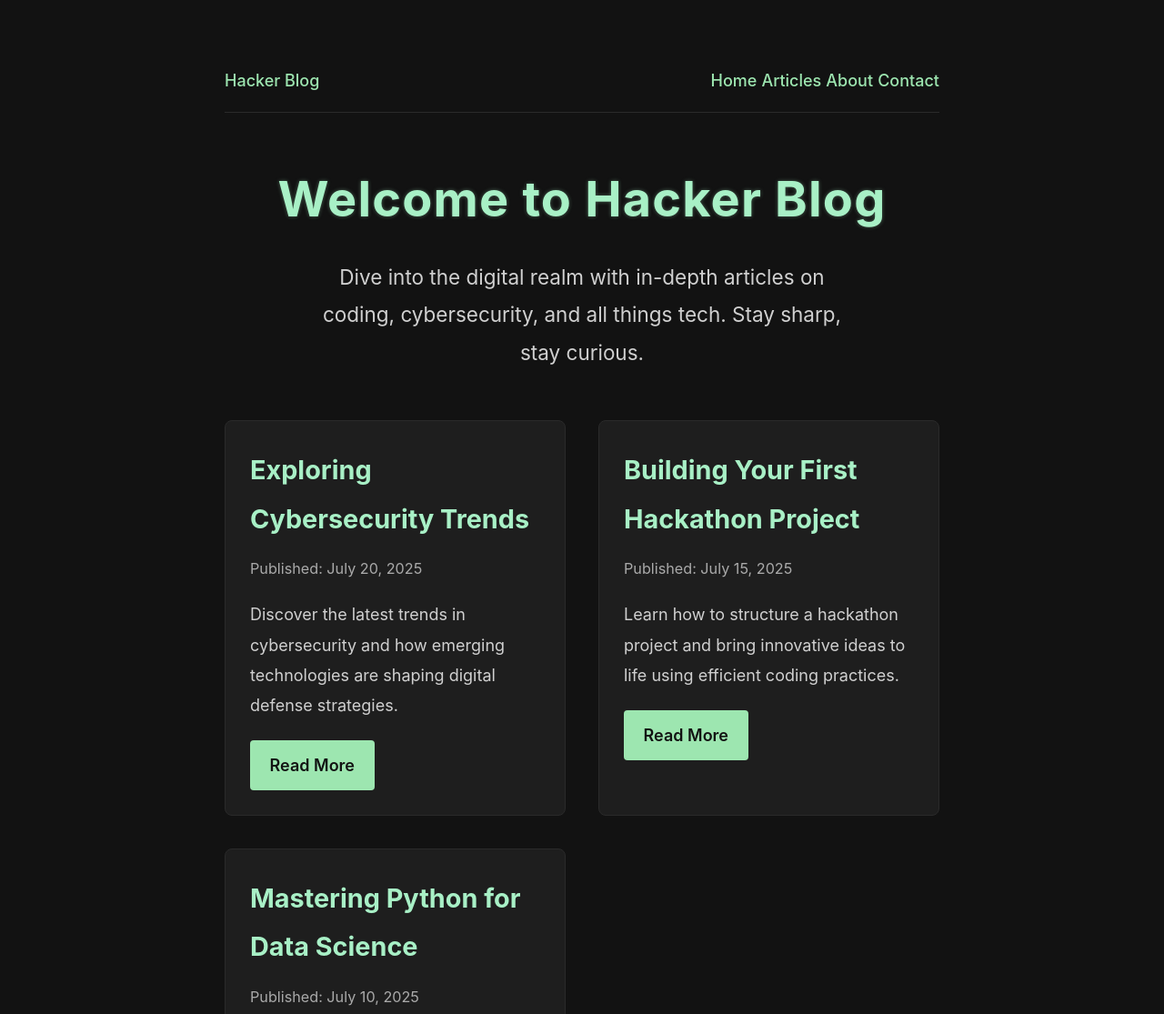
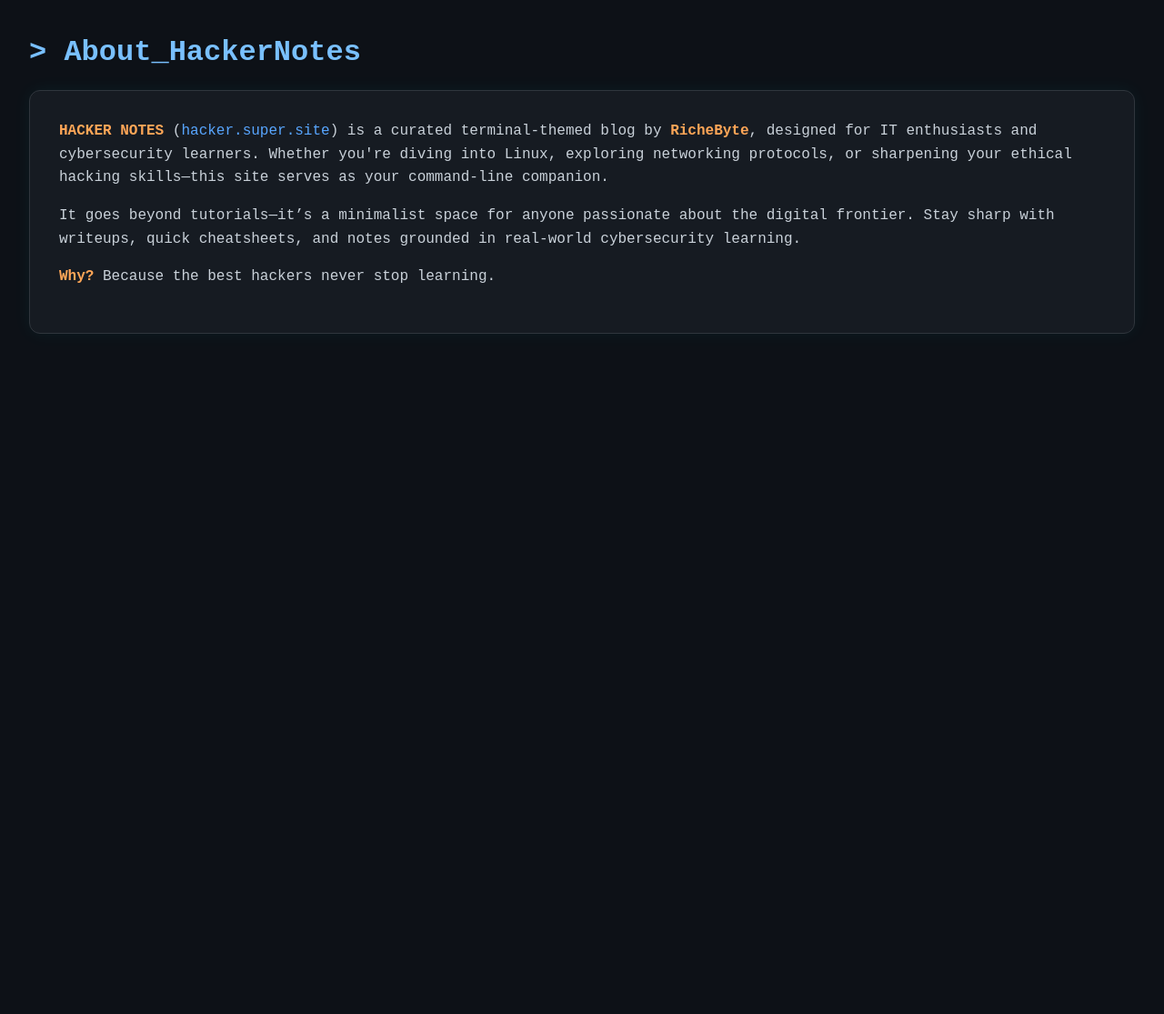
Before and after one commit to RicheByte/bugBountyTrackerPro, a plain HTML site: page index.html in a window 1280 px wide. Shown: the top 1115 px of the page at 91% size. After the commit the page ends 800 px from the top, so only its background shows below. Drawn offline with Linux system fonts and the light colour scheme.

Commit message:
Update index.html changed plan

```diff
--- a/index.html
+++ b/index.html
@@ -1,193 +1,81 @@
 <!DOCTYPE html>
 <html lang="en">
 <head>
-  <meta charset="UTF-8">
-  <meta name="viewport" content="width=device-width, initial-scale=1">
-  <title>Hacker Blog - Home</title>
-  <!-- You can either link to an external CSS file or include the CSS inline. -->
+  <meta charset="UTF-8" />
+  <meta name="viewport" content="width=device-width, initial-scale=1.0"/>
+  <title>About | Hacker Notes</title>
   <style>
-    /* 🌙 Elegant Matrix-Inspired Dark Theme with Enhanced Readability */
-
-    /* Global Reset and Base Setup */
-    *,
-    *::before,
-    *::after {
-        margin: 0;
-        padding: 0;
-        box-sizing: border-box;
-    }
-
-    html {
-        font-size: 18px;
-        font-family: 'Inter', -apple-system, BlinkMacSystemFont, "Segoe UI", Roboto, Helvetica, Arial, sans-serif;
-        background-color: #121212;
-        color: #dcdcdc;
-        line-height: 1.85;
-        scroll-behavior: smooth;
+    /* Base Reset */
+    * {
+      margin: 0;
+      padding: 0;
+      box-sizing: border-box;
     }
 
     body {
-        max-width: 840px;
-        margin: 3rem auto;
-        padding: 0 1.5rem;
+      font-family: 'Courier New', Courier, monospace;
+      background-color: #0d1117;
+      color: #c9d1d9;
+      line-height: 1.6;
+      padding: 2rem;
     }
 
-    /* Navigation */
-    .main-nav {
-        display: flex;
-        justify-content: space-between;
-        align-items: center;
-        gap: 1.5rem;
-        padding: 1rem 0;
-        border-bottom: 1px solid #2a2a2a;
-        margin-bottom: 2.5rem;
+    a {
+      color: #58a6ff;
+      text-decoration: none;
     }
 
-    .main-nav a {
-        color: #9de6b0;
-        text-decoration: none;
-        font-weight: 500;
-        transition: color 0.25s ease-in-out;
+    a:hover {
+      text-decoration: underline;
     }
 
-    .main-nav a:hover {
-        color: #ffffff;
+    .section-title {
+      font-size: 2rem;
+      color: #79c0ff;
+      margin-bottom: 1rem;
     }
 
-    /* Hero Section */
-    .hero {
-        text-align: center;
-        margin-bottom: 3rem;
-    }
-    .hero h1 {
-        font-size: 3rem;
-        color: #a8f0c6;
-        letter-spacing: 1.2px;
-        margin-bottom: 0.8rem;
-        text-shadow: 0 0 4px rgba(168, 240, 198, 0.35);
-    }
-    .hero p {
-        font-size: 1.25rem;
-        max-width: 600px;
-        margin: 0 auto;
-        color: #d0d0d0;
+    .about-container {
+      background-color: #161b22;
+      border: 1px solid #30363d;
+      border-radius: 12px;
+      padding: 2rem;
+      box-shadow: 0 0 20px rgba(0, 255, 255, 0.05);
     }
 
-    /* Articles Cards Grid */
-    .cards-grid {
-        display: grid;
-        grid-template-columns: repeat(auto-fit, minmax(280px, 1fr));
-        gap: 2rem;
-        margin-bottom: 3rem;
+    .about-text p {
+      margin-bottom: 1rem;
     }
 
-    .card {
-        background: #1e1e1e;
-        padding: 1.5rem;
-        border: 1px solid #2a2a2a;
-        border-radius: 8px;
-        transition: transform 0.3s ease, box-shadow 0.3s ease;
+    .about-text strong {
+      color: #ffa657;
     }
 
-    .card:hover {
-        transform: translateY(-5px);
-        box-shadow: 0 5px 15px rgba(157, 230, 176, 0.3);
-    }
+    @media (max-width: 600px) {
+      body {
+        padding: 1rem;
+      }
 
-    .card h2 {
-        font-size: 1.6rem;
-        margin-bottom: 0.8rem;
-        color: #a8f0c6;
-    }
-
-    .card p {
-        font-size: 1rem;
-        margin-bottom: 1.2rem;
-        color: #d0d0d0;
-    }
-
-    .card .meta {
-        font-size: 0.9rem;
-        color: #aaa;
-        margin-bottom: 1rem;
-    }
-
-    .card a {
-        display: inline-block;
-        padding: 0.6rem 1.2rem;
-        background: #9de6b0;
-        color: #121212;
-        text-decoration: none;
-        border-radius: 4px;
-        font-weight: 600;
-        transition: background 0.25s ease;
-    }
-
-    .card a:hover {
-        background: #ffffff;
-    }
-
-    /* Footer */
-    footer {
-        border-top: 1px solid #2a2a2a;
-        padding: 2rem 0;
-        text-align: center;
-        color: #888;
-        font-size: 0.95rem;
-        line-height: 2;
-    }
-
-    /* Utility Classes */
-    .text-center {
-        text-align: center;
+      .section-title {
+        font-size: 1.5rem;
+      }
     }
   </style>
 </head>
 <body>
-  <!-- Navigation -->
-  <nav class="main-nav">
-    <a href="#" class="logo">Hacker Blog</a>
-    <div class="nav-links">
-      <a href="#">Home</a>
-      <a href="#">Articles</a>
-      <a href="#">About</a>
-      <a href="#">Contact</a>
+
+  <section id="about">
+    <h2 class="section-title">> About_HackerNotes</h2>
+    <div class="about-container">
+      <div class="about-text">
+        <p><strong>HACKER NOTES</strong> (<a href="https://hacker.super.site/" target="_blank">hacker.super.site</a>) is a curated terminal-themed blog by <strong>RicheByte</strong>, designed for IT enthusiasts and cybersecurity learners. Whether you're diving into Linux, exploring networking protocols, or sharpening your ethical hacking skills—this site serves as your command-line companion.</p>
+
+        <p>It goes beyond tutorials—it’s a minimalist space for anyone passionate about the digital frontier. Stay sharp with writeups, quick cheatsheets, and notes grounded in real-world cybersecurity learning.</p>
+
+        <p><strong>Why?</strong> Because the best hackers never stop learning.</p>
+      </div>
     </div>
-  </nav>
-
-  <!-- Hero Banner -->
-  <section class="hero">
-    <h1>Welcome to Hacker Blog</h1>
-    <p>Dive into the digital realm with in-depth articles on coding, cybersecurity, and all things tech. Stay sharp, stay curious.</p>
   </section>
 
-  <!-- Articles Cards Section -->
-  <section class="cards-grid">
-    <article class="card">
-      <h2>Exploring Cybersecurity Trends</h2>
-      <div class="meta">Published: July 20, 2025</div>
-      <p>Discover the latest trends in cybersecurity and how emerging technologies are shaping digital defense strategies.</p>
-      <a href="article-1.html">Read More</a>
-    </article>
-
-    <article class="card">
-      <h2>Building Your First Hackathon Project</h2>
-      <div class="meta">Published: July 15, 2025</div>
-      <p>Learn how to structure a hackathon project and bring innovative ideas to life using efficient coding practices.</p>
-      <a href="article-2.html">Read More</a>
-    </article>
-
-    <article class="card">
-      <h2>Mastering Python for Data Science</h2>
-      <div class="meta">Published: July 10, 2025</div>
-      <p>A comprehensive guide to leverage Python libraries for data analysis and machine learning projects.</p>
-      <a href="article-3.html">Read More</a>
-    </article>
-  </section>
-
-  <!-- Footer -->
-  <footer>
-    <p>&copy; 2025 Hacker Blog. All Rights Reserved.</p>
-  </footer>
 </body>
 </html>
```
